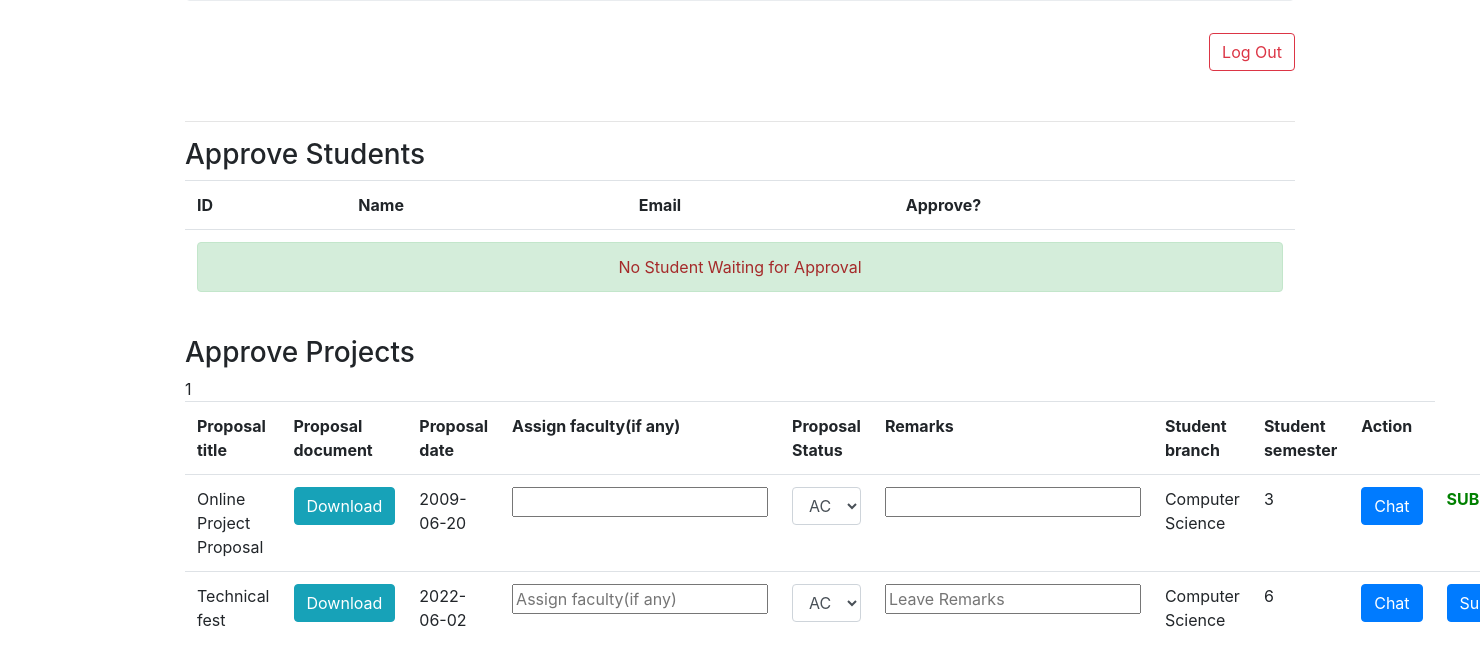
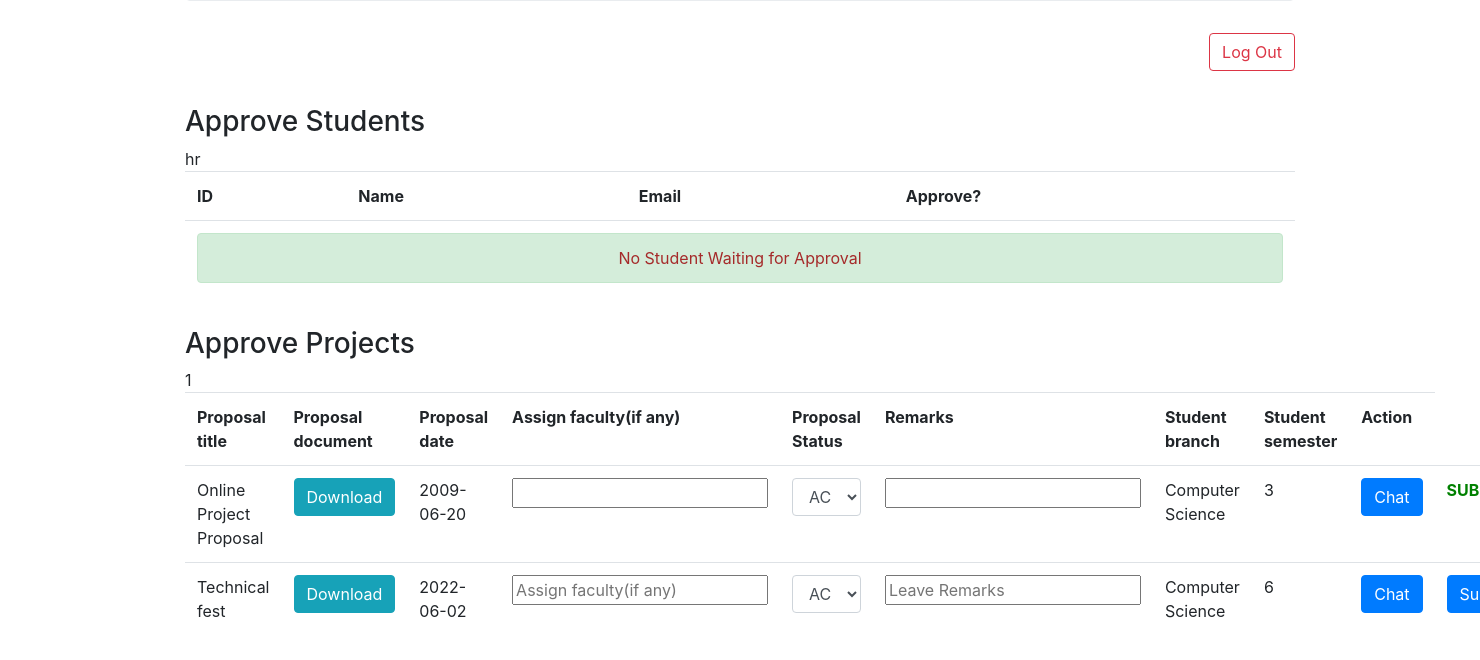
Before and after one commit to dsinghdev/elecdocom, a PHP site: page /hod/index.php in a window 1480 px wide; the page is wider, and only the part inside the window is pictured. Shown: the part 344-1004 px from the top of that part. After the commit the page ends 962 px from the top of that part, so only its background shows below. Run offline with PHP 8.4, Linux system fonts and the light colour scheme; a user stored in the database is signed in; data comes from the database, SQL or seed files in the repository; data that the repository does not hold is empty.

Commit message:
Update index.php

```diff
--- a/hod/index.php
+++ b/hod/index.php
@@ -32,7 +32,6 @@
 
         <nav class='right'><form action="#" method="post"><input type="submit" value="Log Out" name="logout" class="btn btn-outline-danger"></form></nav>
         <br><br><br>
-        <hr>
         <caption class='center'><h3>Approve Students</h3></caption>
         <table class="table">
             <tr>
@@ -40,7 +39,8 @@
                 <th>Name</th>
                 <th>Email</th>
                 <th>Approve?</th>
-            </tr
+            </tr>
+            hr
 
             <?php
                 $sql = "SELECT * FROM `student_record` WHERE `status` = 0";
@@ -72,7 +72,7 @@
                 }
             ?>
         </table>
-        <caption  class='centre'><h3>Approve Projects</h3></caption>
+        <caption  class='center'><h3>Approve Projects</h3></caption>
         <table class="table">
             <tr>
                 <th>Proposal title</th>
```
